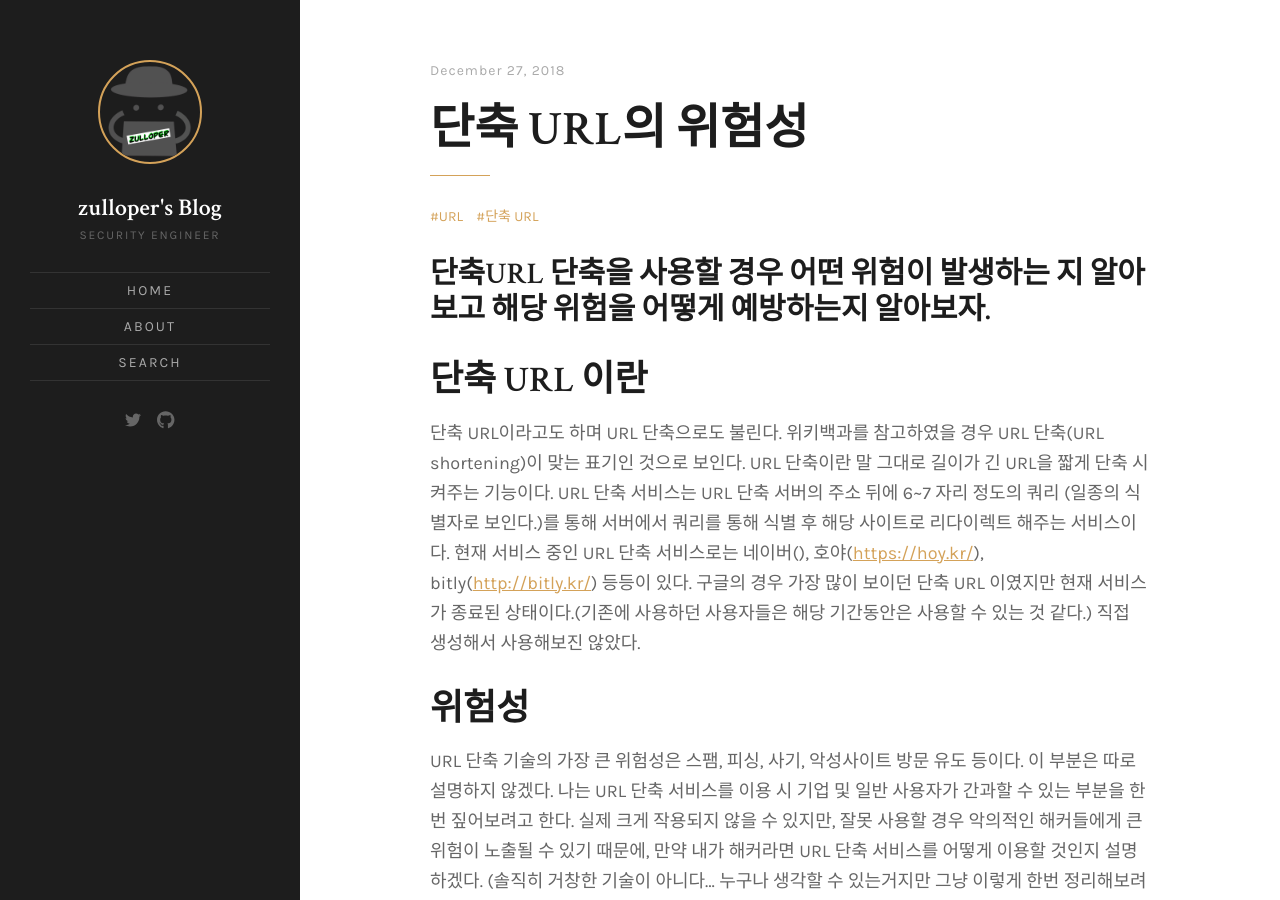
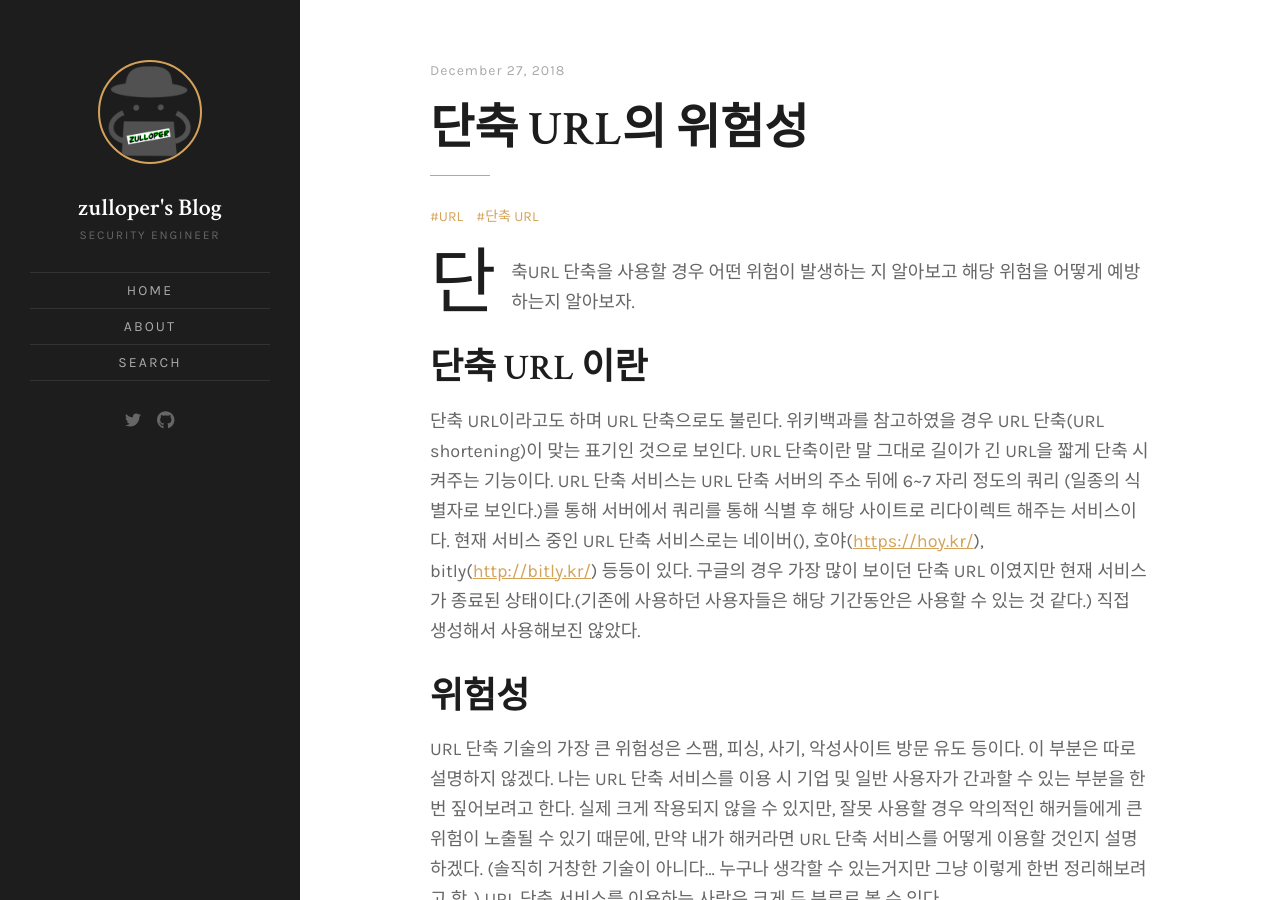
Before and after one commit to zulloper/zulloper.github.io, a Jekyll site: the page built from _posts/2018-12-27-단축URL의 위험성.md, in a window 1280 px wide and 900 px high. Built offline with Jekyll 4.4.1, drawn with Linux system fonts in a browser that asks for light colours; comment, search, counter and statistics services are not loaded.

```diff
--- a/_posts/2018-12-27-단축URL의 위험성.md
+++ b/_posts/2018-12-27-단축URL의 위험성.md
@@ -7,7 +7,7 @@ tags: [URL, 단축 URL]
 comments: true
 share: true
 ---
-### 단축URL 단축을 사용할 경우 어떤 위험이 발생하는 지 알아보고 해당 위험을 어떻게 예방하는지 알아보자.
+단축URL 단축을 사용할 경우 어떤 위험이 발생하는 지 알아보고 해당 위험을 어떻게 예방하는지 알아보자.
 
 ## 단축 URL 이란
 
```
